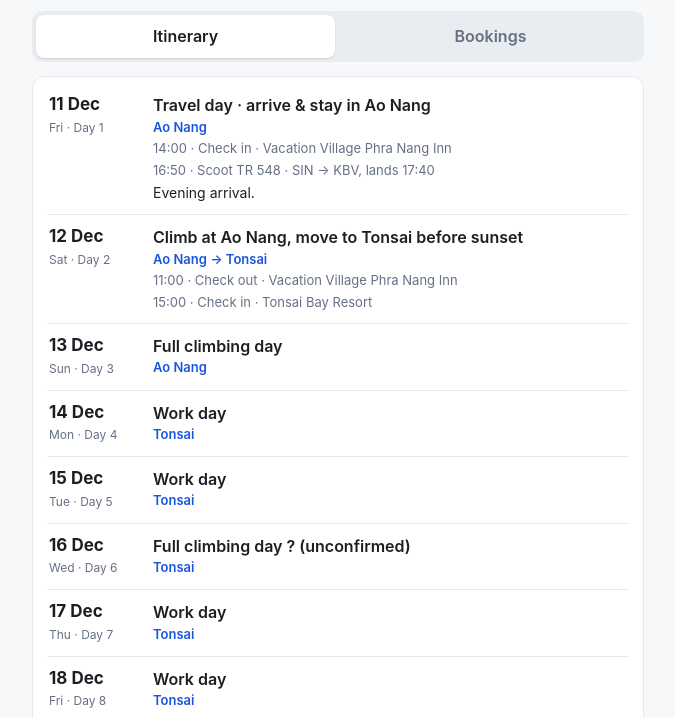
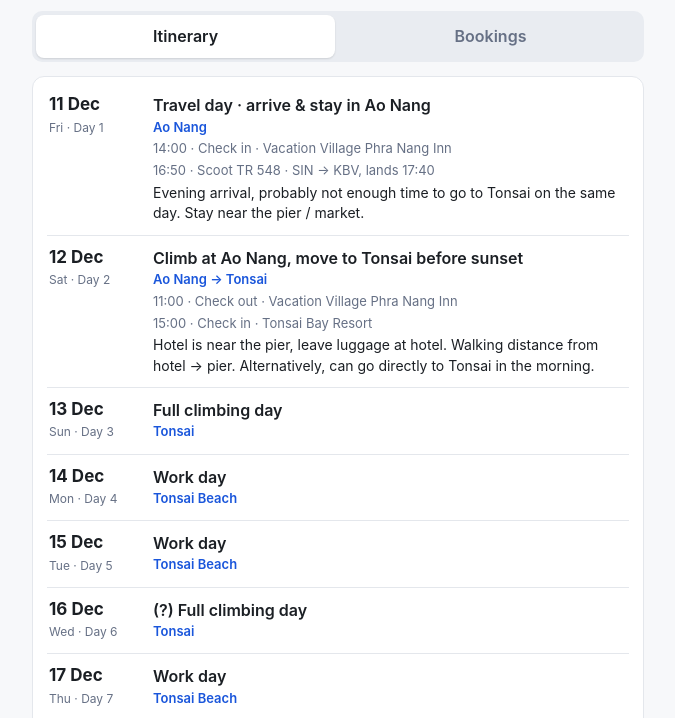
Before and after one commit to wgao19/Krabi-2026, a plain HTML site: page index.html in a window 1280 px wide. Shown: the part 77-795 px from the top of the page, without its empty margins (302-977 px from the left). Drawn offline with Linux system fonts and the light colour scheme.

Commit message:
Sync itinerary edits from planner (locations and notes)
Co-Authored-By: Claude Sonnet 5.5 <noreply@anthropic.com>
Claude-Session: https://claude.ai/code/session_0115EojArzsJY3Chy1WVh3iH

```diff
--- a/index.html
+++ b/index.html
@@ -87,23 +87,23 @@ const STAYS = [
 // ---------- DEFAULT DAY PLAN (editable; saved after you edit) ----------
 const D = (date, where, title, notes="") => ({ date, where, title, notes });
 const DEFAULT_PLAN = [
-  D("2026-12-11","Ao Nang","Travel day · arrive & stay in Ao Nang","Evening arrival."),
-  D("2026-12-12","Ao Nang → Tonsai","Climb at Ao Nang, move to Tonsai before sunset"),
-  D("2026-12-13","Ao Nang","Full climbing day"),
-  D("2026-12-14","Tonsai","Work day"),
-  D("2026-12-15","Tonsai","Work day"),
-  D("2026-12-16","Tonsai","Full climbing day ? (unconfirmed)"),
-  D("2026-12-17","Tonsai","Work day"),
-  D("2026-12-18","Tonsai","Work day"),
-  D("2026-12-19","Tonsai","Full climbing day"),
-  D("2026-12-20","Tonsai","Full climbing day"),
-  D("2026-12-21","Tonsai → Ao Nang","Work day · move back to Ao Nang"),
+  D("2026-12-11","Ao Nang","Travel day · arrive & stay in Ao Nang","Evening arrival, probably not enough time to go to Tonsai on the same day. Stay near the pier / market."),
+  D("2026-12-12","Ao Nang → Tonsai","Climb at Ao Nang, move to Tonsai before sunset","Hotel is near the pier, leave luggage at hotel. Walking distance from hotel -> pier. Alternatively, can go directly to Tonsai in the morning."),
+  D("2026-12-13","Tonsai","Full climbing day"),
+  D("2026-12-14","Tonsai Beach","Work day"),
+  D("2026-12-15","Tonsai Beach","Work day"),
+  D("2026-12-16","Tonsai","(?) Full climbing day"),
+  D("2026-12-17","Tonsai Beach","Work day"),
+  D("2026-12-18","Tonsai Beach","Work day"),
+  D("2026-12-19","Tonsai or Railey","Full climbing day"),
+  D("2026-12-20","Tonsai or Railey","Full climbing day"),
+  D("2026-12-21","Tonsai → Ao Nang","Work day · move back to Ao Nang","Maybe can still do a morning sesh at the Tonsai beach."),
   D("2026-12-22","Ao Nang","Climb + short work day"),
   D("2026-12-23","Ao Nang","Work day"),
-  D("2026-12-24","Ao Nang","Christmas Eve · half-day work, half-day climb"),
-  D("2026-12-25","Ao Nang","Full climbing day"),
-  D("2026-12-26","Ao Nang","Full climbing day"),
-  D("2026-12-27","Ao Nang","Half-day climbing, then fly home","Flight TR 685 departs KBV 17:30, lands SIN 20:30.")
+  D("2026-12-24","North Wall","Christmas Eve · half-day work, half-day climb","North Wall? Since better work in the morning and afternoon go North Wall to climb"),
+  D("2026-12-25","Chong Phli + North Wall","Full climbing day"),
+  D("2026-12-26","Chong Phli + North Wall","Full climbing day"),
+  D("2026-12-27","Ao Nang → Airport","Half-day climbing, then fly home","Flight TR 685 departs KBV 17:30, lands SIN 20:30.")
 ];
 
 // ---------- helpers ----------
```
